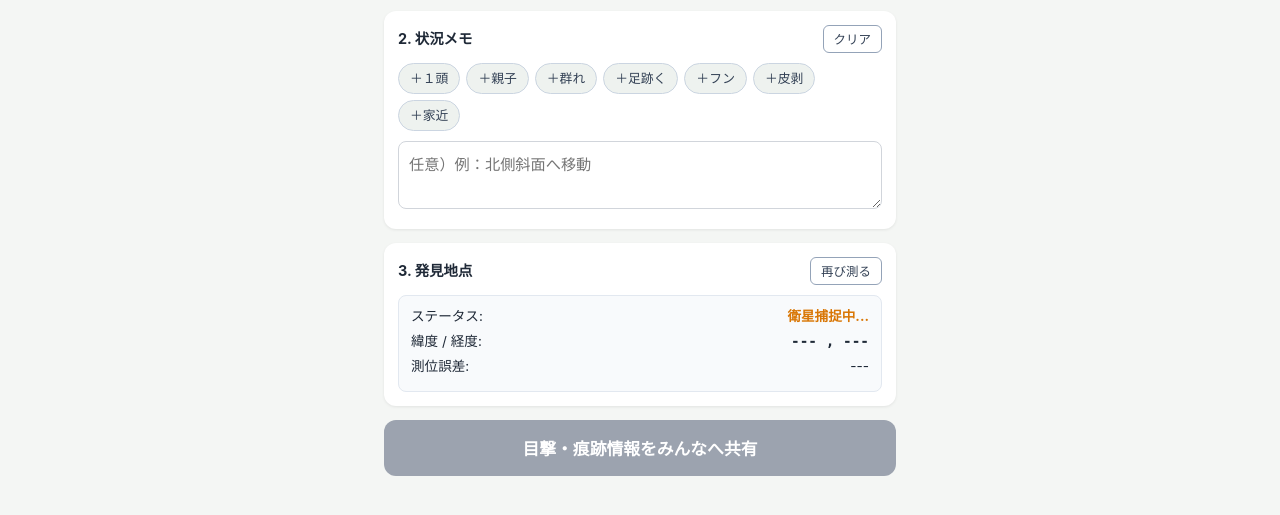
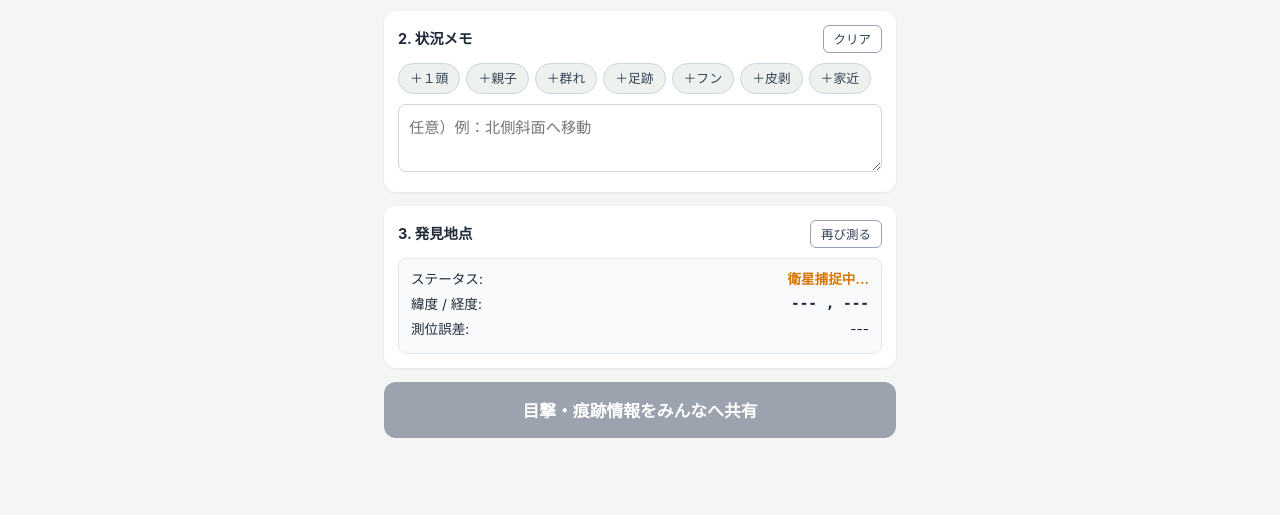
Before and after one commit to takada291/wildlife-liff, a plain HTML site: page index.html in a window 1280 px wide. Shown: the part 405-920 px from the top of the page. After the commit the page ends 883 px from the top, so only its background shows below. Drawn offline with Linux system fonts and the light colour scheme.

Commit message:
Update index.html

```diff
--- a/index.html
+++ b/index.html
@@ -345,7 +345,7 @@
       <span class="tag-chip" data-text="１頭">＋１頭</span>
       <span class="tag-chip" data-text="親子">＋親子</span>
       <span class="tag-chip" data-text="群れ">＋群れ</span>
-      <span class="tag-chip" data-text="足跡">＋足跡く</span>
+      <span class="tag-chip" data-text="足跡">＋足跡</span>
       <span class="tag-chip" data-text="フン">＋フン</span>
       <span class="tag-chip" data-text="皮剥">＋皮剥</span>
       <span class="tag-chip" data-text="家近">＋家近</span>
```
